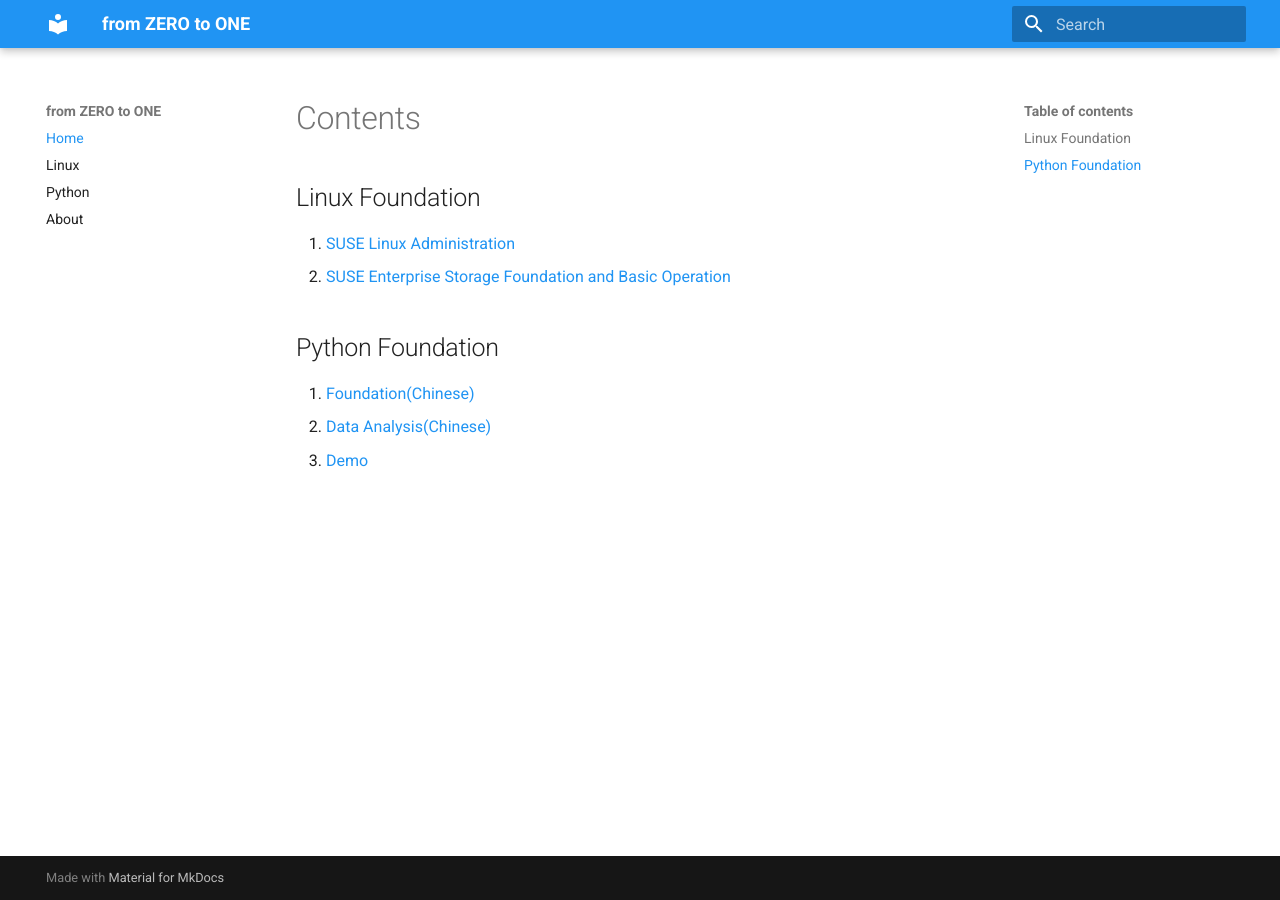
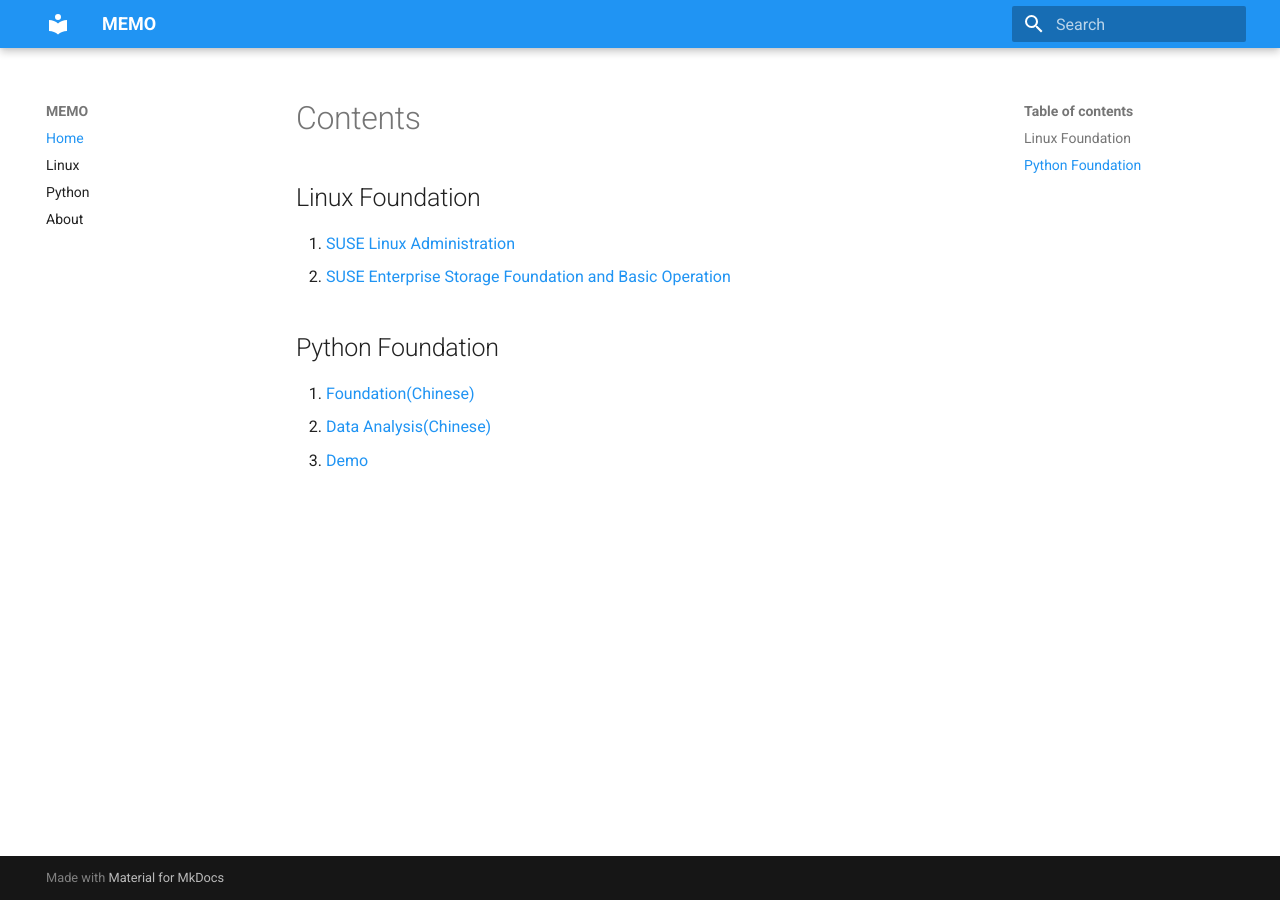
Before and after one commit to huyuhui001/mySite, an MkDocs documentation site: the page built from docs/index.md, in a window 1280 px wide. Built offline with MkDocs 1.6.1 and Material for MkDocs 9.7.7, drawn with Linux system fonts in a browser that asks for light colours.

Commit message:
mkdocs config file

```diff
--- a/mkdocs.yml
+++ b/mkdocs.yml
@@ -1,4 +1,4 @@
-site_name: from ZERO to ONE
+site_name: MEMO
 site_url: https://huyuhui001.github.io/mySite/index.html
 nav:
         - Home: index.md
```
